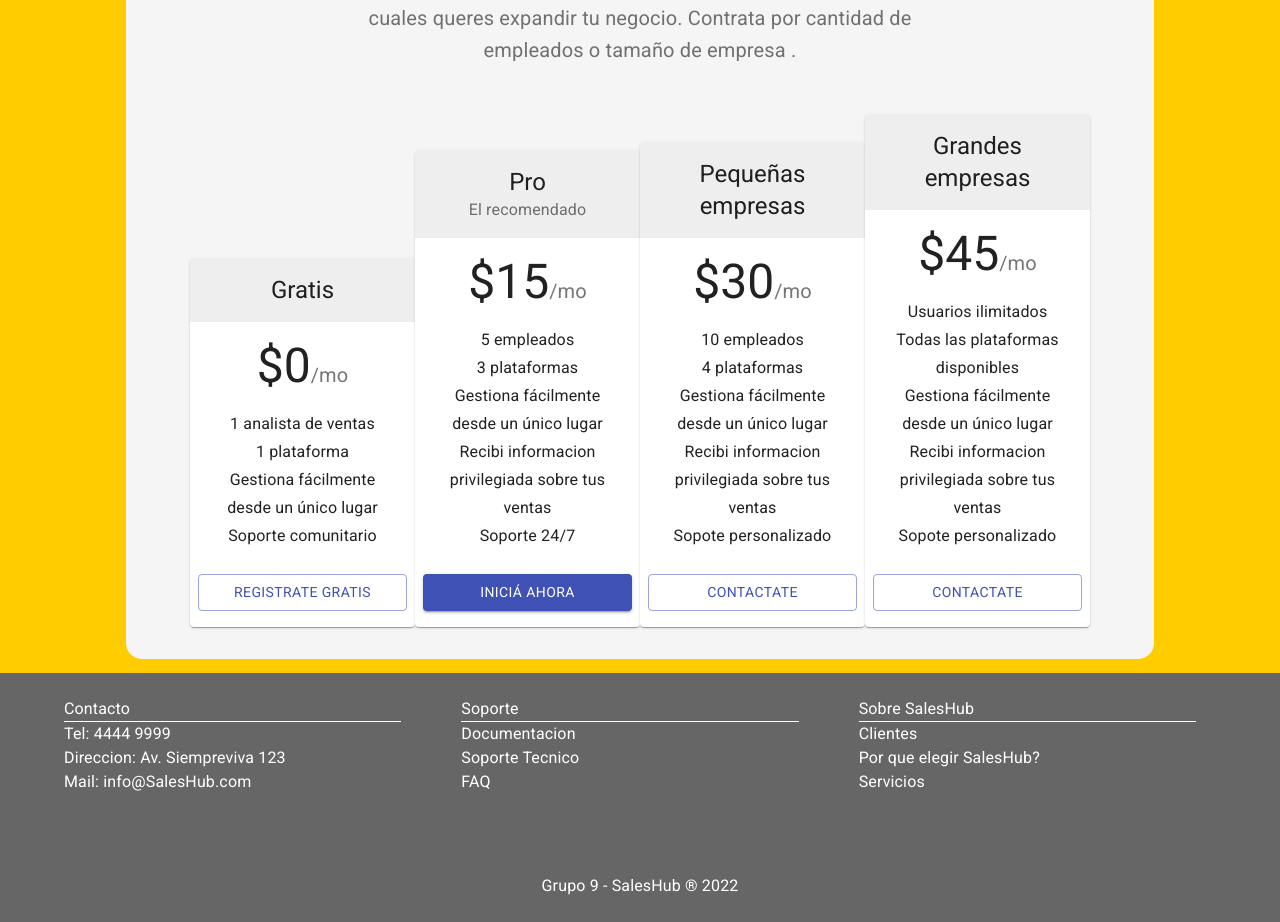
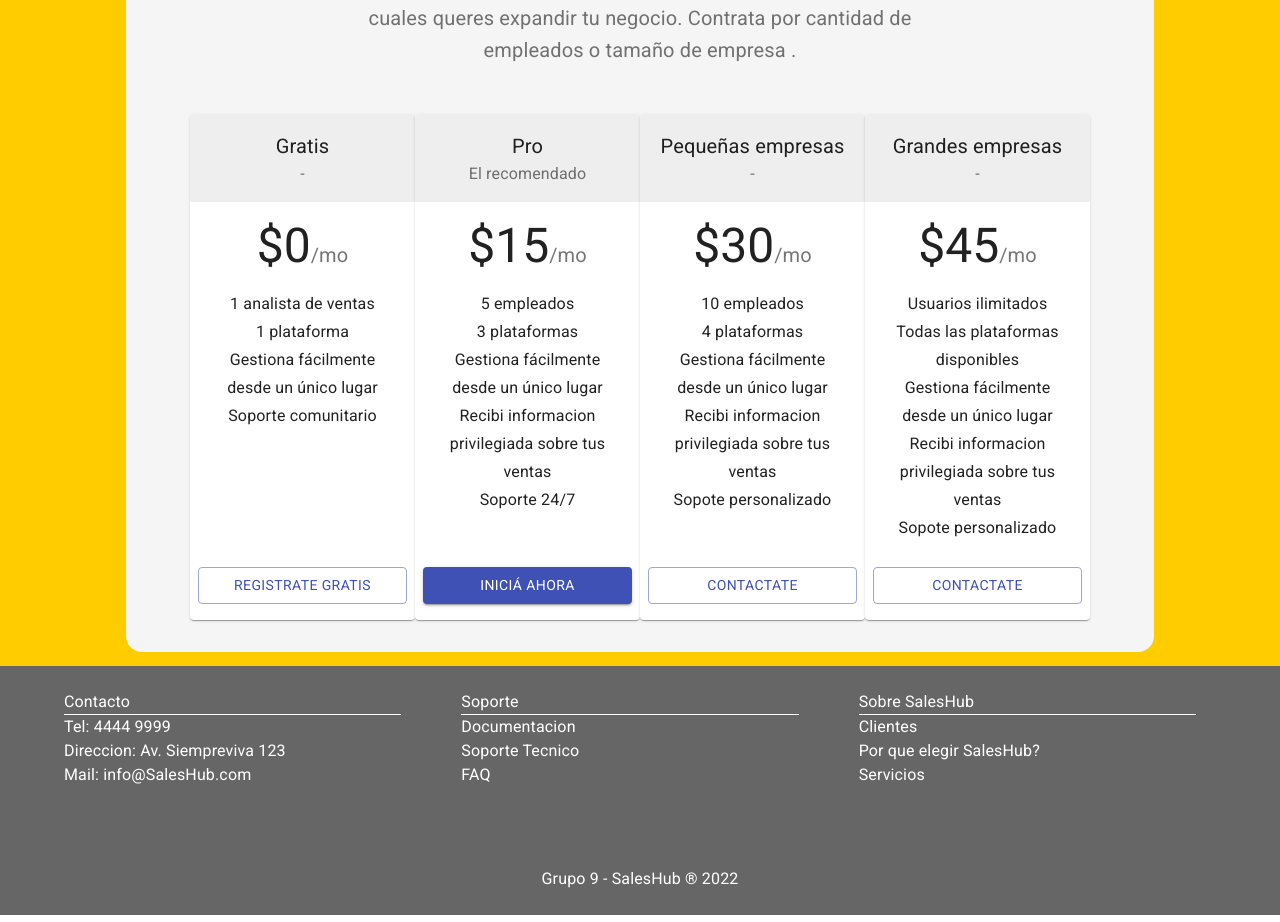
Before and after one commit to NachoRondan/sales-hub, a React (Create React App) app: page / in a window 1280 px wide. Shown: the part 1482-2404 px from the top of the page. Built offline with nearby package versions, Linux system fonts and the light colour scheme.

Commit message:
Tamaño de tarjetas de pricing

```diff
--- a/src/components/Pricing.js
+++ b/src/components/Pricing.js
@@ -1,5 +1,6 @@
 import React from 'react';
 import classNames from 'classnames';
+import { Box } from '@mui/material';
 import PropTypes from 'prop-types';
 import Button from '@material-ui/core/Button';
 import Card from '@material-ui/core/Card';
@@ -56,6 +57,7 @@ const styles = theme => ({
 const tiers = [
   {
     title: 'Gratis',
+    subheader: '-',
     price: '0',
     description: [
       '1 analista de ventas',
@@ -81,6 +83,7 @@ const tiers = [
   },
   {
     title: 'Pequeñas empresas',
+    subheader: '-',
     price: '30',
     description: [
       '10 empleados',
@@ -94,6 +97,7 @@ const tiers = [
   },
   {
     title: 'Grandes empresas',
+    subheader: '-',
     price: '45',
     description: [
       'Usuarios ilimitados',
@@ -149,14 +153,15 @@ function Pricing(props) {
             <Grid item key={tier.title} xs={12} sm={tier.title === 'Grandes empresas' || tier.title === 'Pequeñas empresas' ? 12 : 6} md={3}>
               <Card>
                 <CardHeader
-                  title={tier.title}
+                  title={tier.title.includes('empresas') ? tier.title : tier.title}
                   subheader={tier.subheader}
-                  titleTypographyProps={{ align: 'center' }}
+                  titleTypographyProps={{ align: 'center', variant:'h6' }}
                   subheaderTypographyProps={{ align: 'center' }}
                   action={tier.title === 'Pro' ? null : null}
                   className={classes.cardHeader}
                 />
                 <CardContent>
+                  <Box sx={{display:'flex', flexDirection: 'column', height:325, alignContent:'center'}} >
                     <div className={classes.cardPricing}>
                       <Typography component="h2" variant="h3" color="textPrimary">
                         ${tier.price}
@@ -170,6 +175,7 @@ function Pricing(props) {
                         {line}
                       </Typography>
                     ))}
+                  </Box>
                 </CardContent>
                 <CardActions className={classes.cardActions}>
                   <Button fullWidth variant={tier.buttonVariant} color="primary">
```
Lines whose indentation alone changed are shown as unchanged.
